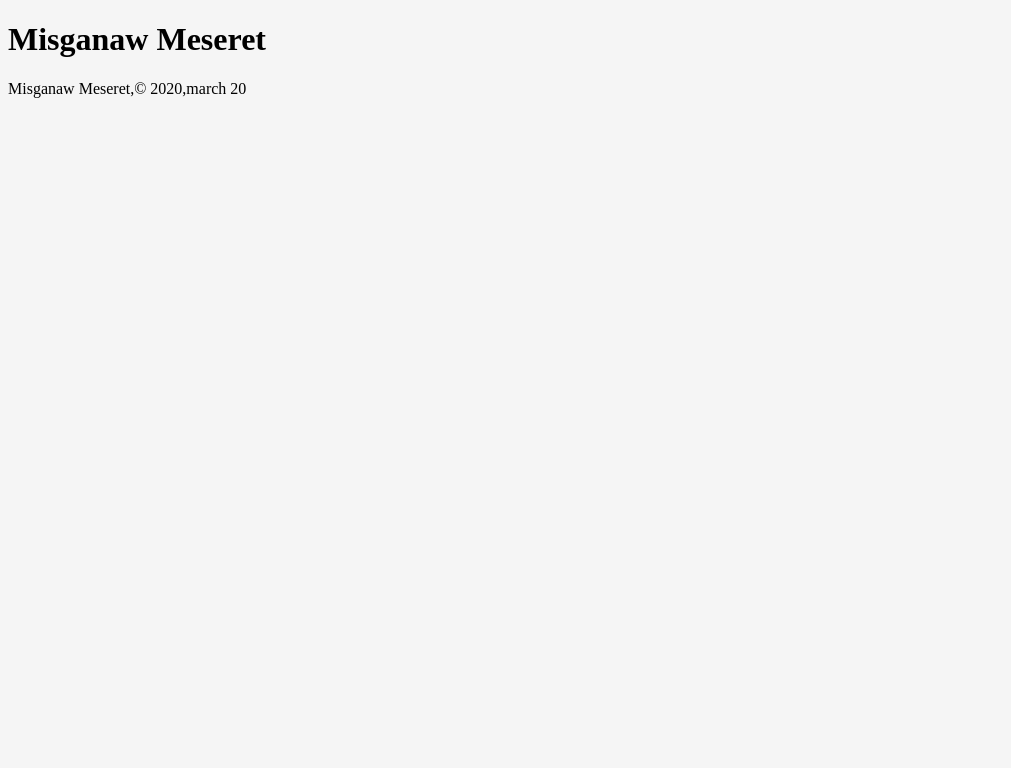
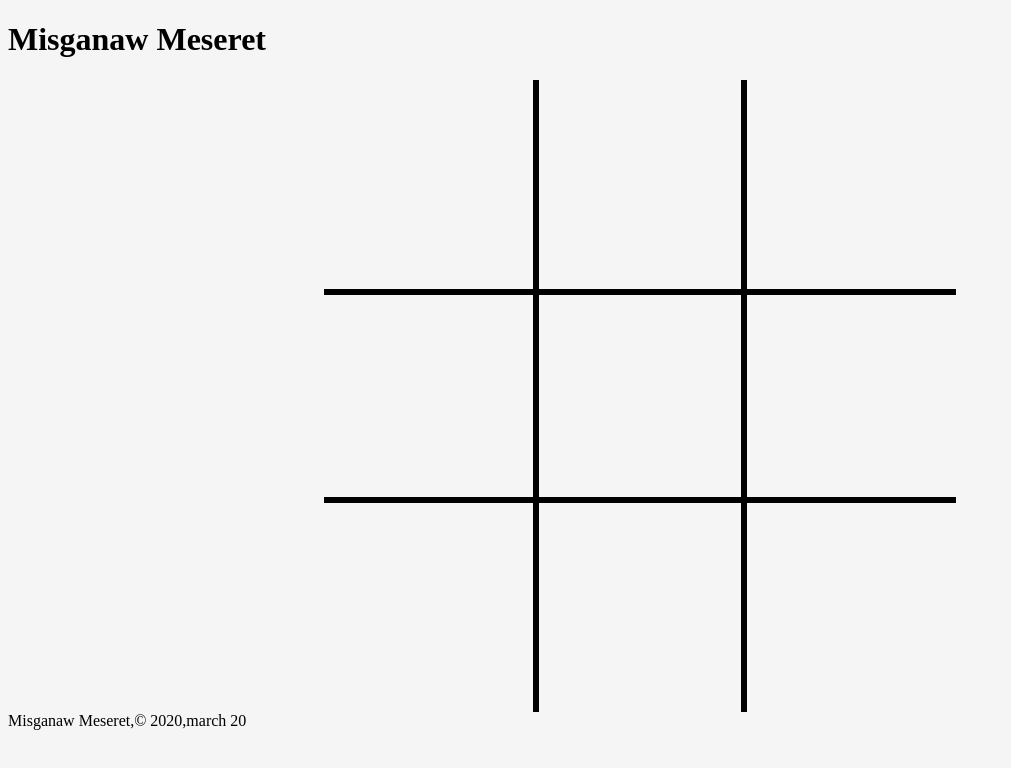
Before and after one commit to dathrob1/mycv, a plain HTML site: page question2.html in a window 1280 px wide. Shown: the whole page, without its empty margins (0-1011 px from the left). Drawn offline with Linux system fonts and the light colour scheme.

Commit message:
tic tac toe
done tic tac toe board

```diff
--- a/assets/css/tttstyle.css
+++ b/assets/css/tttstyle.css
@@ -1,25 +1,29 @@
 table{
-    width:100%;
+    width:50%;
     border-collapse: collapse;
     border: solid;
+    margin-left: 25%;
+    margin-right:25%
 }
 td{
     width: 33.3%;
-    border:6px solid #222;
+    border:6px solid black;
 }
-/* td:after{
+ td:after{
     content:"";
     display:block;
     margin-top:100%;
 }
-td:nth-of-type(2){
-    border-left-color: transparent;
+
+#bottom{
+    border-bottom-color: transparent;
+}
+#top{
     border-top-color: transparent;
 }
-td:nth-of-type(3){
+.left{
+    border-left-color: transparent;
+}
+.right{
     border-right-color: transparent;
-    border-top-color: transparent;
 }
-tr:nth-of-type(3) td{
-    border-bottom-color: transparent;
-} */
--- a/question2.html
+++ b/question2.html
@@ -11,23 +11,23 @@
 </head>
 <body>
     <header><h1>Misganaw Meseret</h1></header>
-   <tabel id="board">
+    <table>
         <tr>
-           <td></td>
-           <td></td>
-           <td></td>
+            <td class="left" id="top"></td>
+            <td id="top"></td>
+            <td class="right"id="top"></td>
         </tr>
         <tr>
+            <td class="left" ></td>
             <td></td>
-        <td></td>
-        <td></td>
+            <td class="right" ></td>
         </tr>
         <tr>
-        <td></td>
-        <td></td>
-        <td></td>
+            <td class="left" id="bottom"></td>
+            <td  id="bottom"></td>
+            <td class="right" id="bottom" ></td>
         </tr>
-   </tabel>
+    </table>
 </body>
 <footer>Misganaw Meseret,&copy 2020,march 20</footer>
 </html>
```
Also changed, not shown: index.html (+1 -1 lines), ico.png (deleted), icon.ico (deleted). Lines whose indentation alone changed are shown as unchanged.
